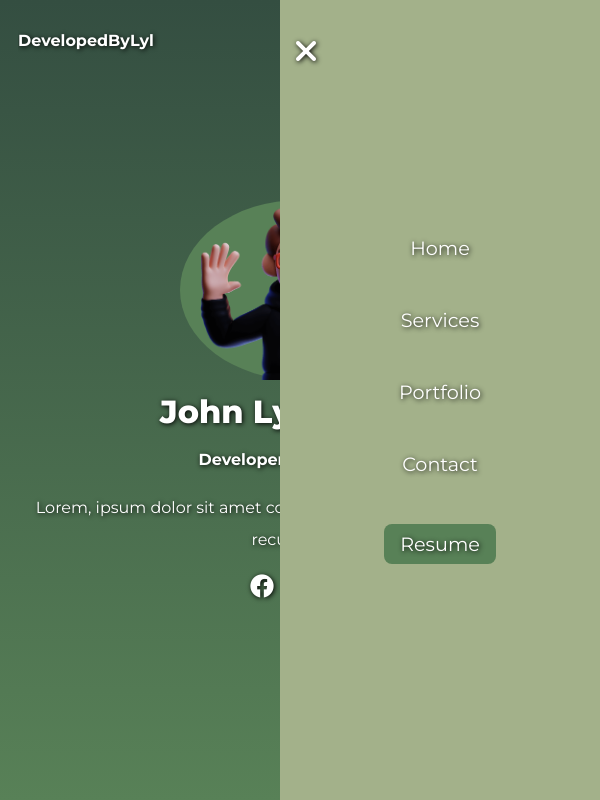
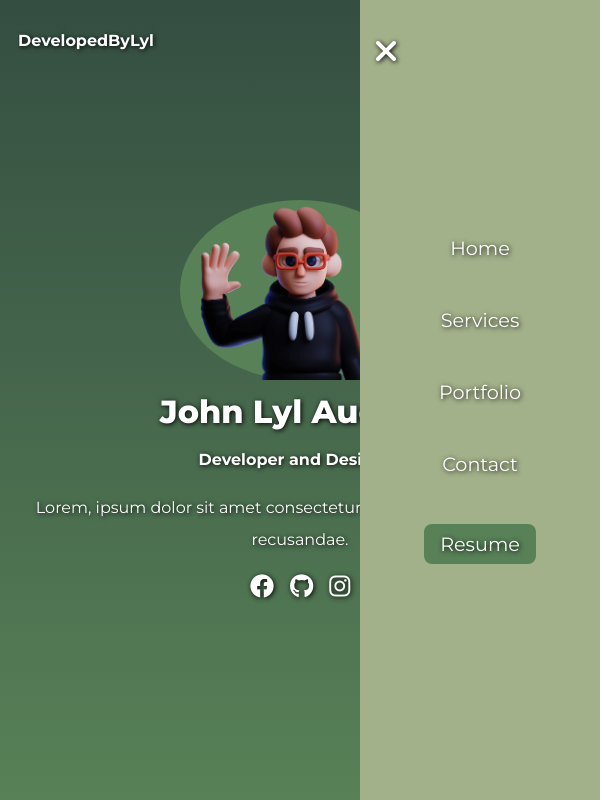
Before and after one commit to lyllyl432/Portfolio-repo, a plain HTML site: page index.html in a window 600 px wide. Both pictures are taken after a click on the element 552 px from the left and 40 px from the top of the page. Shown: the top 800 px of the page. Drawn offline with nearby package versions, Linux system fonts and the light colour scheme.

Commit message:
navbar responsive

```diff
--- a/app.js
+++ b/app.js
@@ -22,10 +22,11 @@ window.addEventListener("scroll",()=>{
 })
 //Nav menu toggle
 bar.addEventListener("click", ()=>{
-  navMenu.classList.add("show_nav");
+  navMenu.classList.add("active");
+
 })
 closeBar.addEventListener("click", ()=>{
-  navMenu.classList.remove("show_nav");
+  navMenu.classList.remove("active");
 })
 
 
--- a/index.html
+++ b/index.html
@@ -20,7 +20,7 @@
     <nav>
         <div class="nav_container container">
             <div id="logo">
-                <h4>DevelopedByLyl</h4>
+                <a href="#"><h4>DevelopedByLyl</h4></a>
             </div>
             <div id="bar">
             <i class="fa-solid fa-bars"></i>
--- a/main.css
+++ b/main.css
@@ -27,8 +27,11 @@ img{
     display: block;
     width: 100%;
 }
+a{
+    text-decoration: none;
+}
 .container{
-    width: var(--container--sg);
+    width: var(--container--lg);
     margin: 0 auto;
     overflow: hidden;
 }
@@ -123,23 +126,44 @@ nav{
     justify-content: space-between;
     align-items: center;
 }
-#logo{
+#logo a{
     color: var(--color-white);
     text-shadow: 1px 1px 5px var(--color-black);
 }
+.menu_list{
+    display: flex;
+    align-items: center;
+    justify-content: center;
+    gap: 1rem;
+}
 .menu_list a{
+    position: relative;
     color: var(--color-white);
     text-decoration: none;
     text-shadow: 1px 1px 5px var(--color-black);
 }
+.menu_list a:not(.btn):after{
+    content: '';
+    position: absolute;
+    bottom: -2px;
+    width: 100%;
+    height: 2px;
+    background: var(--color-white);
+    transform: scaleX(0);
+    transition: transform 0.5s ease-in-out;
+    transform-origin: right;
+}
+.menu_list a:not(.btn):hover:after{
+    transform: scaleX(1);
+    transform-origin: left;
+}
+
 nav.active{
     background: var(--color-bg-4);
     position: fixed;
     width: 100vw;
 }
-.menu_list.show_nav{
-    transform: translateX(0);
-}
+
 .menu_list a{
     font-size: 1.2rem;
 }
@@ -151,6 +175,10 @@ nav.active{
     color: var(--color-white);
     text-shadow: 1px 1px 5px var(--color-black);
 }
+#bar{
+    display: none;
+}
+
 /*-------------END NAVIGATION BAR------------*/
 
 /*-------------HEADER------------*/
@@ -267,7 +295,7 @@ header .contact_social a{
     place-content: center;
 }
 .services_card{
-    padding: 2rem;
+    padding: 1rem;
     background: var(--color-bg-3);
     margin-bottom: 1rem;
     min-height: 20rem;
@@ -584,30 +612,9 @@ form .btn:hover{
 /*-------------END CONTACT FORM------------*/
 /* Smartphones start somewhere around here */
 /* You might do landscape phones here if your content seems to need it */
-@media (min-width: 450px) {
-    #bar{
-        display: block;
-        position: relative;
-        right: 1rem;
-        font-size: 2rem;
-        color: var(--color-white);
-        text-shadow: 1px 1px 5px var(--color-black);
-    }
-    .menu_list{
-        position: fixed;
-        right: 0;
-        top: 0;
-        width: 20rem;
-        height: 100vh;
-        background: var(--color-bg-4);
-        display: flex;
-        flex-direction: column;
-        align-items: center;
-        justify-content: center;
-        row-gap: 3rem;
-        transform: translateX(20rem);
-        transition: all 1s ease;
-
+@media (min-width: 350px) {
+    .container{
+        width: var(--container--sg);
     }
     .content_title h1{
         font-size: 2.5rem;
@@ -715,6 +722,34 @@ form .btn:hover{
         place-items: center;
     }
 }
+@media (max-width:750px){
+    .menu_list{
+        position: fixed;
+        right: 0;
+        top: 0;
+        width: 15rem;
+        height: 100vh;
+        background: var(--color-bg-4);
+        display: flex;
+        flex-direction: column;
+        align-items: center;
+        justify-content: center;
+        row-gap: 3rem;
+        transform: translateX(100%);
+    }
+    .menu_list.active{
+        transform: translateX(0);
+        transition: transform 1s ease;
+    }
+    #bar{
+        display: block;
+        position: relative;
+        right: 1rem;
+        font-size: 2rem;
+        color: var(--color-white);
+        text-shadow: 1px 1px 5px var(--color-black);
+    }
+}
 @media (min-width: 750px) and (orientation: landscape){
     #myTeam{
         height: 120vh;
@@ -762,12 +797,13 @@ form .btn:hover{
     #close_bar{
         display: none;
     }
-    .menu_list{
+    /* .menu_list{
         display: flex;
         align-items: center;
         justify-content: center;
         gap: 1rem;
-    }
+    } */
+
 }
 @media (min-width: 900px) and (orientation: landscape) {
     #myTeam{
```
Also changed, not shown: 1 other file.
